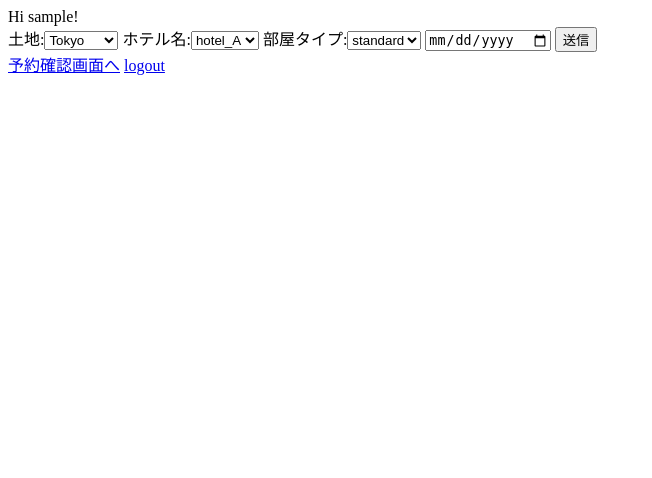
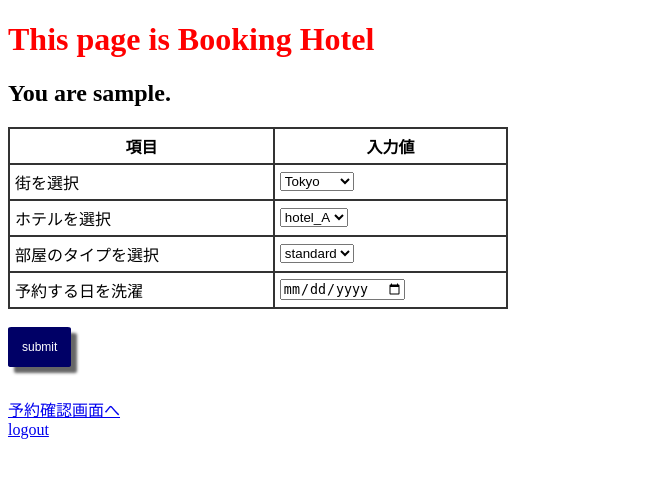
Before and after one commit to hmarf/Django_softwore, a Django app: page / in a window 1280 px wide. Shown: the top 478 px of the page, without its empty margins (0-652 px from the left). Run offline with Django 3.2, Linux system fonts and the light colour scheme; the visitor is signed in with stand-in values (Sample User, id 1).

Commit message:
UIをいじった

```diff
--- a/booking/views.py
+++ b/booking/views.py
@@ -74,7 +74,7 @@ def searchHotel(request):
             print('not ok')
     else:  # ← methodが'POST'ではない = 最初のページ表示時の処理
         print('error')
-    return HttpResponseRedirect('/')
+    return HttpResponseRedirect('/confirm_booking')
 
 def confirm_booking(request):
     booking_user_data = []
--- a/templates/home.html
+++ b/templates/home.html
@@ -5,18 +5,65 @@
 
 {% block content %}
 {% if user.is_authenticated %}
-  Hi {{ user.username }}!
+  <h1 style="color: #ff0000;">This page is Booking Hotel</h1>
+  <h2>You are {{ user.username }}.</h2>
+
   <form action="/search_hotel" method="POST">
     {% csrf_token %}
-    {{ form }}
-    <input type="date" name="time" required></input>
-    <input type="submit" value="送信"/>
+    <table border="1" width="500" cellspacing="0" cellpadding="5" bordercolor="#333333">
+      <tr>
+        <th>項目</th>
+        <th>入力値</th>
+      </tr>
+      <tr>
+        <td>街を選択</td>
+        <td> {{ form.city }} </td>
+      </tr>
+      <tr>
+        <td>ホテルを選択</td>
+        <td> {{ form.hotel_name }} </td>
+      </tr>
+      <tr>
+        <td>部屋のタイプを選択</td>
+        <td> {{ form.room_type }} </td>
+      </tr>
+      <tr>
+        <td>予約する日を洗濯</td>
+        <td><input type="date" name="time" required></input></td>
+      </tr>
+    </table>
+
+    <br>
+    <input type="submit" value="submit" class="button"/>
   </form>
   <a href="/confirm_booking">予約確認画面へ</a>
+  <br>
   <a href="{% url 'logout' %}">logout</a>
 {% else %}
   <p>You are not logged in</p>
   <a href="{% url 'login' %}">login</a>
   <a href="/booking/signup">signup</a>
 {% endif %}
+<style type="text/css">
+  .button {
+    display       : inline-block;
+    margin-bottom: 30px;
+    border-radius : 5%;          /* 角丸       */
+    font-size     : 9pt;        /* 文字サイズ */
+    text-align    : center;      /* 文字位置   */
+    cursor        : pointer;     /* カーソル   */
+    padding       : 12px 12px;   /* 余白       */
+    background    : #000066;     /* 背景色     */
+    color         : #ffffff;     /* 文字色     */
+    line-height   : 1em;         /* 1行の高さ  */
+    transition    : .3s;         /* なめらか変化 */
+    box-shadow    : 6px 6px 3px #666666;  /* 影の設定 */
+    border        : 2px solid #000066;    /* 枠の指定 */
+  }
+  .button:hover {
+    box-shadow    : none;        /* カーソル時の影消去 */
+    color         : #000066;     /* 背景色     */
+    background    : #ffffff;     /* 文字色     */
+  }
+  </style>
 {% endblock %}
```
